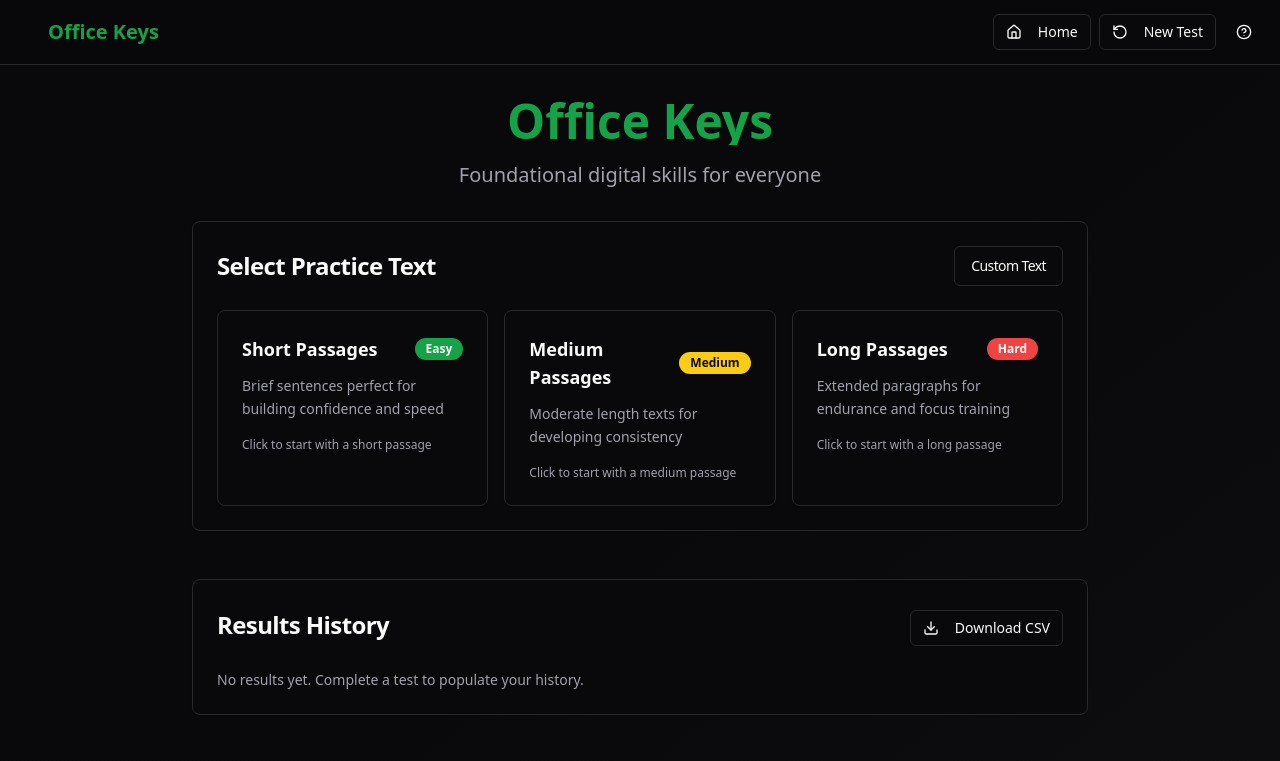
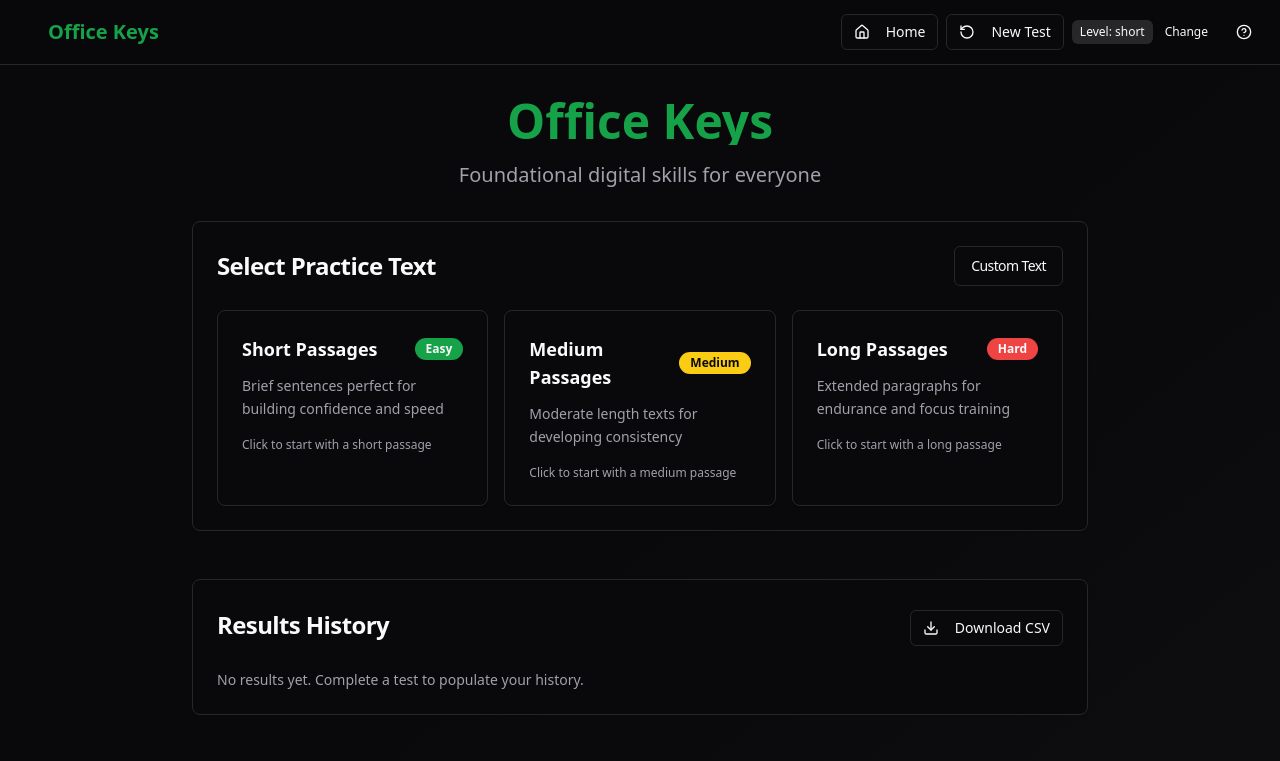
Before and after one commit to earlgreyhot1701D/office-keys, a React (Vite) app: page / in a window 1280 px wide. Shown: the top 761 px of the page. Built offline with nearby package versions, Linux system fonts and the light colour scheme.

Commit message:
Add level badge and change link
Add a level badge to the header displaying the current text's level (Short, Medium, Long). Include a "Change" link next to the badge to open the TextSelector. Both elements are keyboard accessible with visible focus and appropriate ARIA labels.

```diff
--- a/src/pages/Index.tsx
+++ b/src/pages/Index.tsx
@@ -153,6 +153,26 @@ const Index = () => {
               <RotateCcw className="w-4 h-4 mr-2" />
               New Test
             </Button>
+
+            {/* Level Badge */}
+            <div className="flex items-center gap-1">
+              <div
+                className="px-2 py-1 text-xs font-medium bg-muted rounded-md focus:outline-none focus:ring-2 focus:ring-ring focus:ring-offset-2"
+                tabIndex={0}
+                aria-label={`Level: ${detectLevelFromText(currentText)}`}
+              >
+                Level: {detectLevelFromText(currentText)}
+              </div>
+              <Button
+                variant="ghost"
+                size="sm"
+                onClick={handleChooseLevel}
+                aria-label="Change level (open selector)"
+                className="text-xs px-2 py-1 h-auto focus:outline-none focus:ring-2 focus:ring-ring focus:ring-offset-2"
+              >
+                Change
+              </Button>
+            </div>
 
             {/* Keyboard Shortcuts Help */}
             <Tooltip>
```
